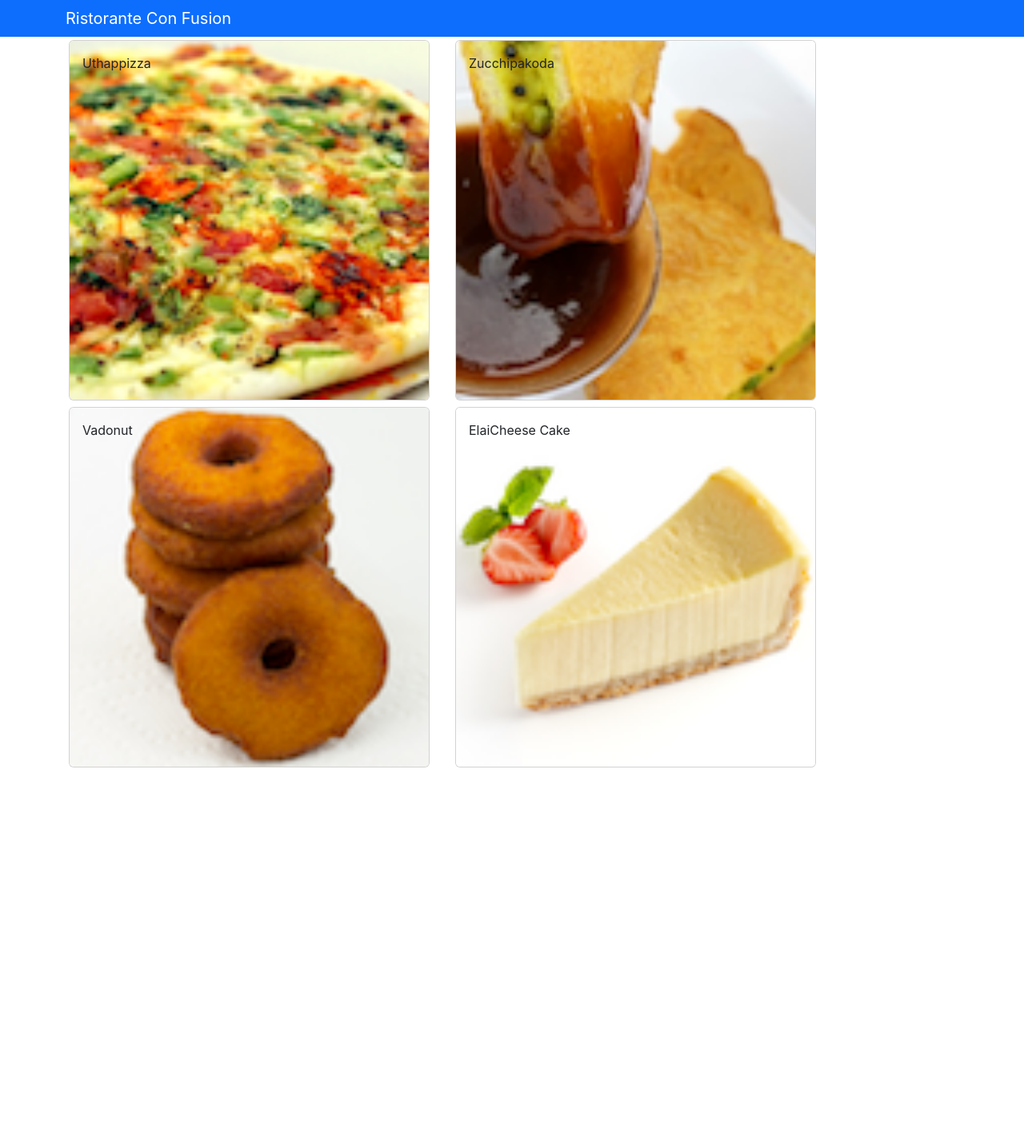
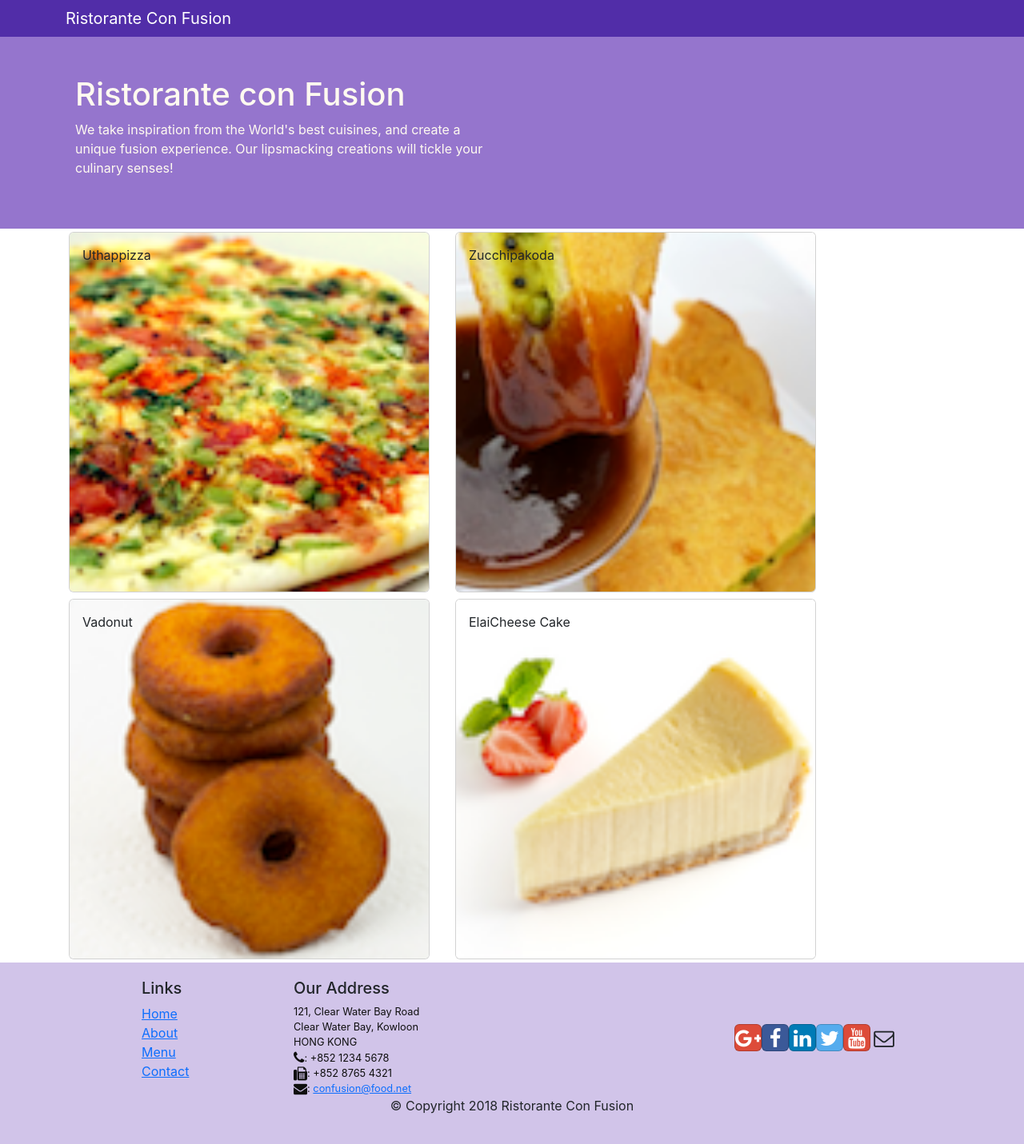
Before and after one commit to Ackermannn7/git-test, a React (Create React App) app in the folder react-app/: page / in a window 1280 px wide. Shown: the whole page at 80% size. Before the commit the page ends 964 px from the top, so only its background shows below. Built offline with nearby package versions, Linux system fonts and the light colour scheme.

Commit message:
Header and Footer

```diff
--- a/react-app/package.json
+++ b/react-app/package.json
@@ -6,8 +6,11 @@
     "@testing-library/jest-dom": "^5.16.5",
     "@testing-library/react": "^13.4.0",
     "@testing-library/user-event": "^13.5.0",
-    "bootstrap": "5.2",
+    "bootstrap": "^5.2.1",
+    "bootstrap-social": "5.1.1",
+    "font-awesome": "^4.7.0",
     "react": "^18.2.0",
+    "react-bootstrap": "^2.5.0",
     "react-dom": "^18.2.0",
     "react-popper": "2.3.0",
     "react-scripts": "5.0.1",
--- a/react-app/src/App.css
+++ b/react-app/src/App.css
@@ -1,38 +1,69 @@
-.App {
-  text-align: center;
+/* Header and Footer */
+
+.row-header{
+  margin:0px auto;
+  padding:0px auto;
 }
 
-.App-logo {
-  height: 40vmin;
-  pointer-events: none;
+.row-content {
+  margin:0px auto;
+  padding: 50px 0px 50px 0px;
+  border-bottom: 1px ridge;
+  min-height:400px;
 }
 
-@media (prefers-reduced-motion: no-preference) {
-  .App-logo {
-    animation: App-logo-spin infinite 20s linear;
+.footer{
+  background-color: #D1C4E9;
+  margin:0px auto;
+  padding: 20px 0px 20px 0px;
+}
+.jumbotron {
+  padding:70px 30px 70px 30px;
+  margin:0px auto;
+  background: #9575CD ;
+  color:floralwhite;
+}
+
+address{
+  font-size:80%;
+  margin:0px;
+  color:#0f0f0f;
+}
+
+.navbar-dark {
+  background-color: #512DA8;
+}
+
+
+/* Jumbotron */
+
+.container-fluid .jumbotron,
+.container .jumbotron {
+  border-radius: 6px;
+  padding-left: 15px;
+  padding-right: 15px;
+}
+
+@media screen and (min-width: 768px) {
+  .container-fluid .jumbotron,
+  .container .jumbotron {
+    padding-left: 60px;
+    padding-right: 60px;
   }
 }
 
-.App-header {
-  background-color: #282c34;
-  min-height: 100vh;
-  display: flex;
-  flex-direction: column;
-  align-items: center;
-  justify-content: center;
-  font-size: calc(10px + 2vmin);
-  color: white;
+@media screen and (min-width: 768px) {
+  .jumbotron {
+    padding-bottom: 48px;
+    padding-top: 48px;
+  }
 }
 
-.App-link {
-  color: #61dafb;
-}
-
-@keyframes App-logo-spin {
-  from {
-    transform: rotate(0deg);
-  }
-  to {
-    transform: rotate(360deg);
-  }
-}
+/* .jumbotron {
+  background-color: #eee;
+  padding-left: 60px;
+  padding-right: 60px;
+  margin-bottom: 30px;
+  padding-bottom: 30px;
+  padding-top: 30px;
+} */
--- /dev/null
+++ b/react-app/src/components/FooterComponent.js
@@ -0,0 +1,90 @@
+import React from "react";
+
+function Footer(props) {
+  return (
+    <div className="footer">
+      <div className="container">
+        <div className="row justify-content-center">
+          <div className="col-4 offset-1 col-sm-2">
+            <h5>Links</h5>
+            <ul className="list-unstyled">
+              <li>
+                <a href="#">Home</a>
+              </li>
+              <li>
+                <a href="#">About</a>
+              </li>
+              <li>
+                <a href="#">Menu</a>
+              </li>
+              <li>
+                <a href="contactus.html">Contact</a>
+              </li>
+            </ul>
+          </div>
+          <div className="col-7 col-sm-5">
+            <h5>Our Address</h5>
+            <address>
+              121, Clear Water Bay Road
+              <br />
+              Clear Water Bay, Kowloon
+              <br />
+              HONG KONG
+              <br />
+              <i className="fa fa-phone fa-lg"></i>: +852 1234 5678
+              <br />
+              <i className="fa fa-fax fa-lg"></i>: +852 8765 4321
+              <br />
+              <i className="fa fa-envelope fa-lg"></i>:{" "}
+              <a href="mailto:confusion@food.net">confusion@food.net</a>
+            </address>
+          </div>
+          <div className="col-12 col-sm-4 align-self-center">
+            <div className="text-center">
+              <a
+                className="btn btn-social-icon btn-google"
+                href="http://google.com/+"
+              >
+                <i className="fa fa-google-plus"></i>
+              </a>
+              <a
+                className="btn btn-social-icon btn-facebook"
+                href="http://www.facebook.com/profile.php?id="
+              >
+                <i className="fa fa-facebook"></i>
+              </a>
+              <a
+                className="btn btn-social-icon btn-linkedin"
+                href="http://www.linkedin.com/in/"
+              >
+                <i className="fa fa-linkedin"></i>
+              </a>
+              <a
+                className="btn btn-social-icon btn-twitter"
+                href="http://twitter.com/"
+              >
+                <i className="fa fa-twitter"></i>
+              </a>
+              <a
+                className="btn btn-social-icon btn-google"
+                href="http://youtube.com/"
+              >
+                <i className="fa fa-youtube"></i>
+              </a>
+              <a className="btn btn-social-icon" href="mailto:">
+                <i className="fa fa-envelope-o"></i>
+              </a>
+            </div>
+          </div>
+        </div>
+        <div className="row justify-content-center">
+          <div className="col-auto">
+            <p>© Copyright 2018 Ristorante Con Fusion</p>
+          </div>
+        </div>
+      </div>
+    </div>
+  );
+}
+
+export default Footer;
--- /dev/null
+++ b/react-app/src/components/HeaderComponent.js
@@ -0,0 +1,33 @@
+import React, { Component } from "react";
+import { Navbar, NavbarBrand } from "reactstrap";
+import "../App.css";
+
+class Header extends Component {
+  render() {
+    return (
+      <React.Fragment>
+        <Navbar dark>
+          <div className="container">
+            <NavbarBrand href="/">Ristorante Con Fusion</NavbarBrand>
+          </div>
+        </Navbar>
+        <div className="jumbotron">
+          <div className="container">
+            <div className="row row-header">
+              <div className="col-12 col-sm-6">
+                <h1>Ristorante con Fusion</h1>
+                <p>
+                  We take inspiration from the World's best cuisines, and create
+                  a unique fusion experience. Our lipsmacking creations will
+                  tickle your culinary senses!
+                </p>
+              </div>
+            </div>
+          </div>
+        </div>
+      </React.Fragment>
+    );
+  }
+}
+
+export default Header;
--- a/react-app/src/components/MainComponent.js
+++ b/react-app/src/components/MainComponent.js
@@ -1,7 +1,8 @@
 import React, { Component } from "react";
-import { Navbar, NavbarBrand } from "reactstrap";
+import Header from "./HeaderComponent";
 import Menu from "./MenuComponent";
 import DishDetail from "./DishDetailComponent";
+import Footer from "./FooterComponent";
 import { DISHES } from "../shared/dishes";
 
 class Main extends Component {
@@ -20,20 +21,19 @@
   render() {
     return (
       <div>
-        <Navbar dark color="primary">
-          <div className="container">
-            <NavbarBrand href="/">Ristorante Con Fusion</NavbarBrand>
-          </div>
-        </Navbar>
+        <Header />
         <Menu
           dishes={this.state.dishes}
           onClick={(dishId) => this.onDishSelect(dishId)}
         />
         <DishDetail
-          dish={this.state.dishes.filter(
-            (dish) => dish.id === this.state.selectedDish
-          )[0]}
+          dish={
+            this.state.dishes.filter(
+              (dish) => dish.id === this.state.selectedDish
+            )[0]
+          }
         />
+        <Footer />
       </div>
     );
   }
--- a/react-app/src/index.js
+++ b/react-app/src/index.js
@@ -1,6 +1,8 @@
 import React from 'react';
 import ReactDOM from 'react-dom/client';
 import 'bootstrap/dist/css/bootstrap.min.css';
+import 'font-awesome/css/font-awesome.min.css';
+import 'bootstrap-social/bootstrap-social.css';
 import './index.css';
 import App from './App';
 import reportWebVitals from './reportWebVitals';
```
Also changed, not shown: 1 other file (tests, documents, lock files or other folders).
